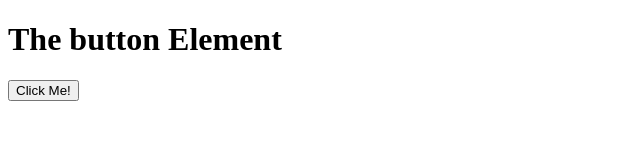
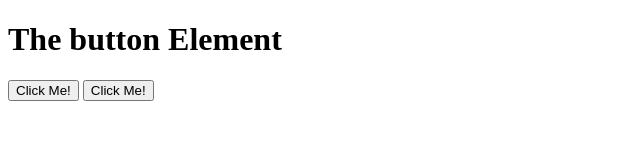
Before and after one commit to bhowmicksubrata/first-example, a website: page index.html in a window 1280 px wide. Shown: the whole page, without its empty margins (0-640 px from the left). Drawn offline with nearby package versions, Linux system fonts and the light colour scheme.

Commit message:
2 files modified

```diff
--- a/index.html
+++ b/index.html
@@ -9,7 +9,8 @@
   <h1 id="my-heading">The button Element</h1>
 
   <script src="script/first-script.js"></script>
-  <button type="button">Click Me!</button>
+  <button type="button" id="jbutton">Click Me!</button>
+  <button type="button" onclick="sayhello()">Click Me!</button>
 </body>
 
 </html>
--- a/script/first-script.js
+++ b/script/first-script.js
@@ -1,4 +1,4 @@
-$("button").click(function() {
+$("#jbutton").click(function() {
   alert("The paragraph was clicked.");
 });
 
@@ -10,3 +10,7 @@ $("h1").click(function() {
 
   console.log("Function completed");
 });
+
+function sayhello() {
+  console.log("button clicked.");
+}
```
